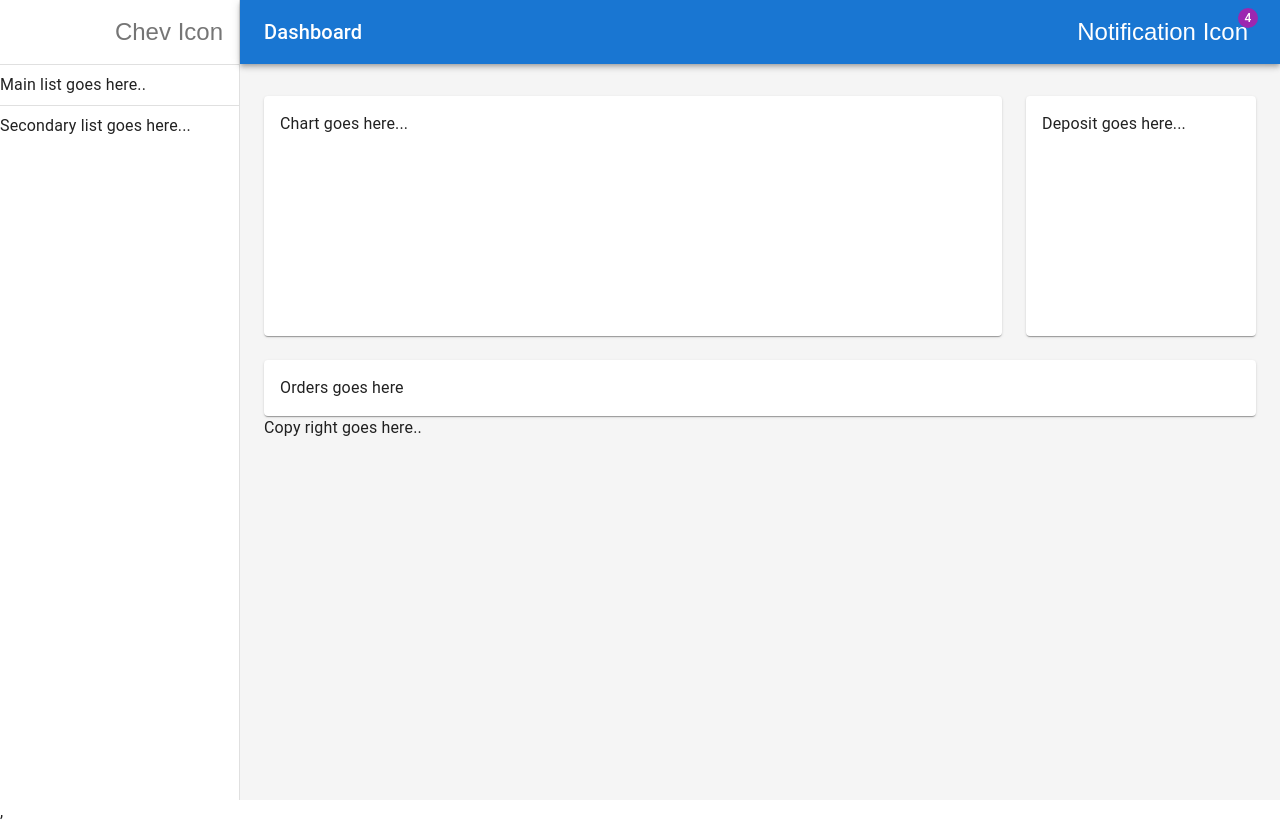
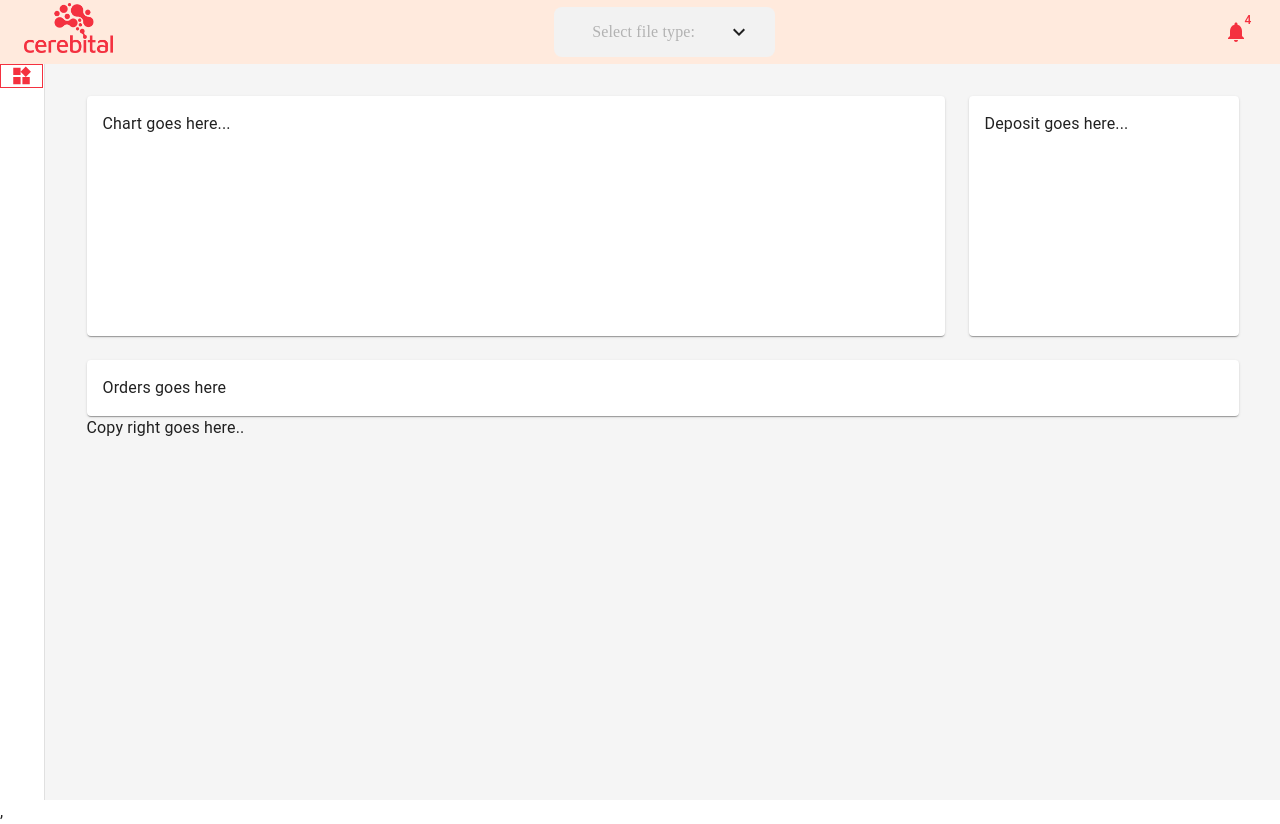
Before and after one commit to BashirSidi/bash-3d-ninja, a React (Vite) app: page / in a window 1280 px wide. Built offline with nearby package versions, Linux system fonts and the light colour scheme.

Commit message:
complete layout

```diff
--- a/src/App.jsx
+++ b/src/App.jsx
@@ -1,19 +1,24 @@
-import * as React from 'react';
-import { styled, createTheme, ThemeProvider } from '@mui/material/styles';
-import CssBaseline from '@mui/material/CssBaseline';
+import { styled } from '@mui/material/styles';
+import logo from './assets/cerebital_icon.png'
+import {
+  Grid,
+  Toolbar,
+  IconButton,
+  Divider,
+  List,
+  Container,
+  Paper,
+  Typography,
+  Select,
+  MenuItem,
+  Box,
+  Badge,
+} from '@mui/material';
+import MuiAppBar from '@mui/material/AppBar';
+import WidgetsIcon from '@mui/icons-material/Widgets';
+import ExpandMoreIcon from '@mui/icons-material/ExpandMore';
 import MuiDrawer from '@mui/material/Drawer';
-import Box from '@mui/material/Box';
-import MuiAppBar from '@mui/material/AppBar';
-import Toolbar from '@mui/material/Toolbar';
-import List from '@mui/material/List';
-import Typography from '@mui/material/Typography';
-import Divider from '@mui/material/Divider';
-import IconButton from '@mui/material/IconButton';
-import Badge from '@mui/material/Badge';
-import Container from '@mui/material/Container';
-import Grid from '@mui/material/Grid';
-import Paper from '@mui/material/Paper';
-// import { mainListItems, secondaryListItems } from './listItems';
+import NotificationsIcon from '@mui/icons-material/Notifications';
 
 const drawerWidth = 240;
 
@@ -52,80 +57,129 @@ const Drawer = styled(MuiDrawer, { shouldForwardProp: (prop) => prop !== 'open'
           easing: theme.transitions.easing.sharp,
           duration: theme.transitions.duration.leavingScreen,
         }),
-        width: theme.spacing(7),
+        width: '45px',
         [theme.breakpoints.up('sm')]: {
-          width: theme.spacing(9),
+          width: '45px',
         },
       }),
     },
   }),
 );
 
-// TODO remove, this demo shouldn't need to reset the theme.
-const defaultTheme = createTheme();
-
 export default function App () {
-  const [open, setOpen] = React.useState(true);
-  const toggleDrawer = () => {
-    setOpen(!open);
-  };
 
   return (
-    <ThemeProvider theme={defaultTheme}>
       <Box sx={{ display: 'flex' }}>
-        <CssBaseline />
-        <AppBar position="absolute" open={open}>
+        <AppBar position="absolute" elevation={0}>
           <Toolbar
-            sx={{
-              pr: '24px', // keep right padding when drawer closed
+          sx={{
+
+              display: 'flex',
+            justifyContent: 'space-between',
+            alignContent: 'center',
+              pr: '24px',
+              backgroundColor: '#FFEADD',
+              boxShadow: 'none',
+              color: '#f4313f',
             }}
           >
-            <IconButton
-              edge="start"
-              color="inherit"
-              aria-label="open drawer"
-              onClick={toggleDrawer}
-              sx={{
-                marginRight: '36px',
-                ...(open && { display: 'none' }),
-              }}
-            >
-              <Box>Menu Icon</Box>
-            </IconButton>
             <Typography
               component="h1"
               variant="h6"
               color="inherit"
               noWrap
-              sx={{ flexGrow: 1 }}
             >
-              Dashboard
-            </Typography>
+              <img src={logo} alt="logo" height={50} />
+          </Typography>
+          <Box
+            sx={{
+            }}
+          >
+            <Select
+                    labelId="demo-simple-select-label"
+                    id="demo-simple-select"
+                    IconComponent={() => (
+                      <ExpandMoreIcon />
+                    )}
+                    sx={{
+                      background: "#F2F2F2",
+                      height: {xs: "42px", md: "50px"},
+                      fontWeight: 400,
+                      fontSize: "16px",
+                      fontFamily: "Montserrat",
+                      lineHeight: "24px",
+                      borderRadius: "8px",
+                      padding: {xs: "8px 16px 8px 10px", md: "8px 24px 8px 24px"},
+                      boxShadow: "none",
+                      "& .MuiMenu-list": {
+                        paddingTop: 0,
+                        paddingBottom: 0,
+                      },
+                      ".MuiOutlinedInput-notchedOutline": { border: 0 },
+                      "&.MuiOutlinedInput-root:hover .MuiOutlinedInput-notchedOutline":
+                        {
+                          border: 0,
+                        },
+                      "&.MuiOutlinedInput-root.Mui-focused .MuiOutlinedInput-notchedOutline":
+                        {
+                          border: 0,
+                        },
+                    }}
+                    MenuProps={{
+                      PaperProps: {
+                        sx: {
+                          "& .MuiMenu-list" : {
+                            paddingTop: 0,
+                            paddingBottom: 0,
+                          },
+                          bgcolor: '#ffffff',
+                          filter: "drop-shadow(4px 4px 16px rgba(0, 0, 0, 0.1))",
+                          borderRadius: "0px 0px 16px 16px;",
+                          marginTop: "6px",
+                          '& .MuiMenuItem-root': {
+                            padding: 2,
+                          },
+                          '& .Mui-selected': {
+                            borderRadius: "4px",
+                            background: "transparent",
+                            borderLeft: "4px solid #f4313f",
+                            borderRight: "4px solid #f4313f",
+                          },
+                        },
+                      },
+                    }}
+                    // value={noteType}
+                    // onChange={handleNoteTypeChange}
+                    displayEmpty={true}
+                    renderValue={value => value?.length ? Array.isArray(value) ? value.join(', ') : value : <Typography sx={{
+                      fontWeight: 0,
+                        fontSize: "16px",
+                        fontFamily: "Montserrat",
+                        lineHeight: "24px",
+                        color: "#B2B2B2",
+                    }}>Select file type:</Typography>}
+                  >
+                    <MenuItem value="gltf">gltf</MenuItem>
+                    <MenuItem value="gltf">glb</MenuItem>
+                  </Select>
+          </Box>
             <IconButton color="inherit">
-              <Badge badgeContent={4} color="secondary">
-                <Box>Notification Icon</Box>
+              <Badge badgeContent={4} color="red">
+                <NotificationsIcon />
               </Badge>
             </IconButton>
           </Toolbar>
         </AppBar>
-        <Drawer variant="permanent" open={open}>
-          <Toolbar
+        <Drawer variant="permanent">
+          <Divider />
+          <List component="nav" sx={{mt: '55px'}}>
+          <WidgetsIcon
             sx={{
-              display: 'flex',
-              alignItems: 'center',
-              justifyContent: 'flex-end',
-              px: [1],
+              color: '#f4313f',
+              width: '43px',
+              border: '1px solid #f4313f',
             }}
-          >
-            <IconButton onClick={toggleDrawer}>
-              <Box>Chev Icon</Box>
-            </IconButton>
-          </Toolbar>
-          <Divider />
-          <List component="nav">
-            <Box>Main list goes here..</Box>
-            <Divider sx={{ my: 1 }} />
-            <Box>Secondary list goes here...</Box>
+          />
           </List>
         </Drawer>
         <Box
@@ -180,6 +234,5 @@ export default function App () {
           </Container>
         </Box>
       </Box>
-    </ThemeProvider>
   );
 }
```
Also changed, not shown: package.json (+6 -3 lines), src/assets/cerebital_icon.png (added), 1 other file (tests, documents, lock files or other folders).
